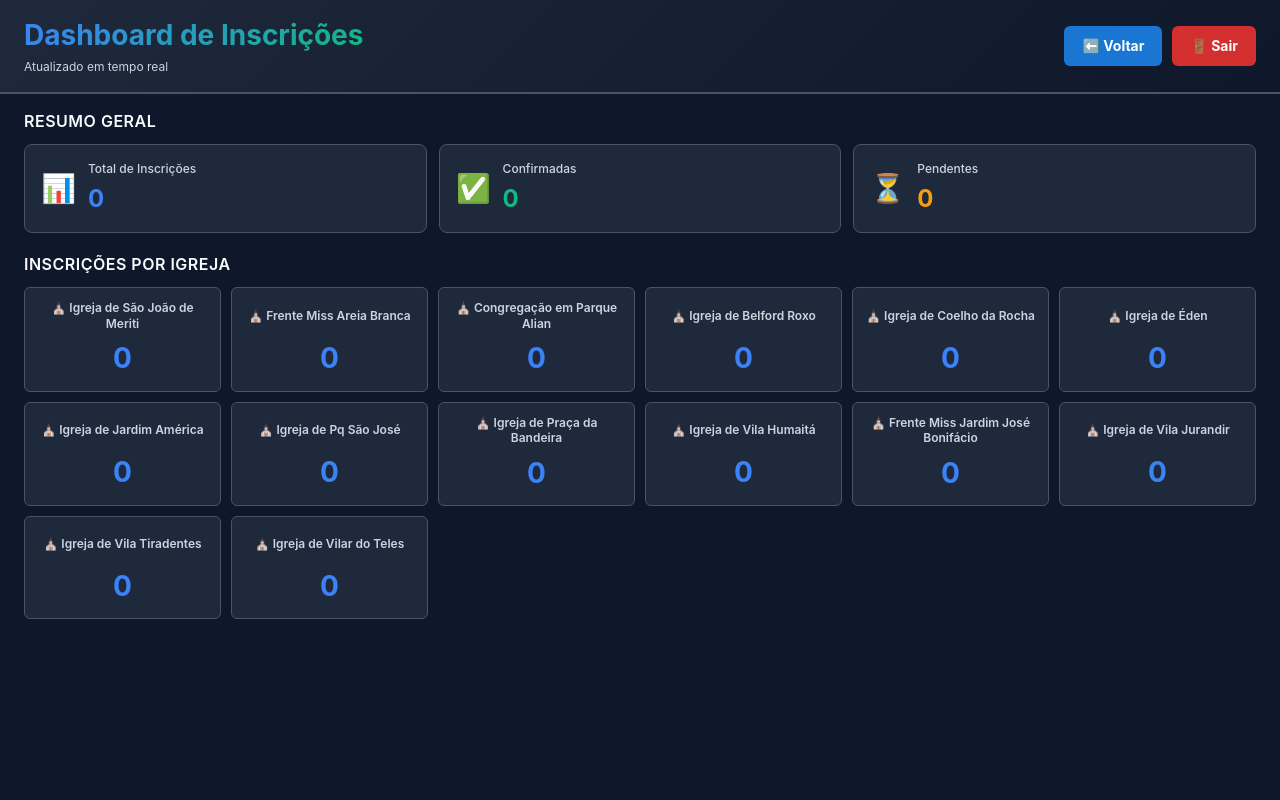
After one commit to FilipeCabralCoutinho/heart_in_fire_event, a Flask app: page /dashboard in a window 1280 px wide. The commit adds this page. Run offline with Flask 3, Linux system fonts and the light colour scheme; the visitor is signed in with stand-in values (Sample User, id 1).

Commit message:
feat: implement dashboard with enrollment statistics and styling

```diff
--- a/routes.py
+++ b/routes.py
@@ -13,6 +13,7 @@ from flask import (
 )
 
 from auth import login_required
+from dashboard import count_numbers
 from db import db
 from logger import logger
 from models import Enrollment
@@ -217,6 +218,13 @@ def login():
     return render_template("login.html")
 
 
+@routes.route("/dashboard")
+@login_required
+def dashboard():
+    data = count_numbers()
+    return render_template("dashboard.html", data=data)
+
+
 @routes.route("/logout")
 def logout():
     session.clear()
--- /dev/null
+++ b/static/css/dashboard.css
@@ -0,0 +1,353 @@
+/* Dashboard Dark Theme */
+:root {
+    --bg-primary: #0f172a;
+    --bg-secondary: #1e293b;
+    --bg-tertiary: #334155;
+    --text-primary: #f8fafc;
+    --text-secondary: #cbd5e1;
+    --accent-total: #3b82f6;
+    --accent-confirmed: #10b981;
+    --accent-pending: #f59e0b;
+    --border-color: #475569;
+}
+
+* {
+    margin: 0;
+    padding: 0;
+    box-sizing: border-box;
+}
+
+html, body {
+    height: 100%;
+    width: 100%;
+    overflow: hidden;
+}
+
+body {
+    background-color: var(--bg-primary);
+    color: var(--text-primary);
+    font-family: -apple-system, BlinkMacSystemFont, 'Segoe UI', 'Roboto', 'Oxygen', 'Ubuntu', 'Cantarell', sans-serif;
+    font-size: 14px;
+    line-height: 1.4;
+}
+
+.dashboard-container {
+    display: flex;
+    flex-direction: column;
+    height: 100vh;
+    overflow: hidden;
+}
+
+/* Header */
+.dashboard-header {
+    background: linear-gradient(135deg, #1e293b 0%, #0f172a 100%);
+    padding: 16px 24px;
+    border-bottom: 2px solid var(--border-color);
+    flex-shrink: 0;
+}
+
+.header-content {
+    display: flex;
+    justify-content: space-between;
+    align-items: center;
+}
+
+.header-buttons {
+    display: flex;
+    gap: 10px;
+}
+
+.back-btn {
+    background: #1976d2;
+    color: white;
+    padding: 10px 18px;
+    border-radius: 6px;
+    text-decoration: none;
+    font-weight: bold;
+    font-size: 14px;
+    transition: 0.2s;
+}
+
+.back-btn:hover {
+    background: #1565c0;
+}
+
+.logout-btn {
+    background: #d32f2f;
+    color: white;
+    padding: 10px 18px;
+    border-radius: 6px;
+    text-decoration: none;
+    font-weight: bold;
+    font-size: 14px;
+    transition: 0.2s;
+}
+
+.logout-btn:hover {
+    background: #b71c1c;
+}
+
+.dashboard-header h1 {
+    font-size: 28px;
+    font-weight: 700;
+    margin-bottom: 4px;
+    background: linear-gradient(135deg, var(--accent-total), var(--accent-confirmed));
+    -webkit-background-clip: text;
+    -webkit-text-fill-color: transparent;
+    background-clip: text;
+}
+
+.dashboard-header .last-updated {
+    font-size: 12px;
+    color: var(--text-secondary);
+}
+
+/* Main Content */
+.dashboard-main {
+    flex: 1;
+    overflow-y: auto;
+    overflow-x: hidden;
+    padding: 16px 24px;
+}
+
+.dashboard-main::-webkit-scrollbar {
+    width: 8px;
+}
+
+.dashboard-main::-webkit-scrollbar-track {
+    background: var(--bg-secondary);
+}
+
+.dashboard-main::-webkit-scrollbar-thumb {
+    background: var(--bg-tertiary);
+    border-radius: 4px;
+}
+
+.dashboard-main::-webkit-scrollbar-thumb:hover {
+    background: var(--border-color);
+}
+
+/* Sections */
+.section-summary,
+.section-churches {
+    margin-bottom: 20px;
+    flex-shrink: 0;
+}
+
+.section-summary h2,
+.section-churches h2 {
+    font-size: 16px;
+    font-weight: 600;
+    margin-bottom: 12px;
+    color: var(--text-primary);
+    text-transform: uppercase;
+    letter-spacing: 0.5px;
+}
+
+/* Summary Cards Grid */
+.cards-grid {
+    display: grid;
+    grid-template-columns: repeat(auto-fit, minmax(200px, 1fr));
+    gap: 12px;
+    margin-bottom: 16px;
+}
+
+.card {
+    background: var(--bg-secondary);
+    border: 1px solid var(--border-color);
+    border-radius: 8px;
+    padding: 16px;
+    display: flex;
+    align-items: center;
+    gap: 12px;
+    transition: all 0.3s ease;
+}
+
+.card:hover {
+    transform: translateY(-2px);
+    border-color: var(--text-secondary);
+    background: var(--bg-tertiary);
+}
+
+.card-icon {
+    font-size: 28px;
+    flex-shrink: 0;
+}
+
+.card-content {
+    flex: 1;
+}
+
+.card-label {
+    font-size: 12px;
+    color: var(--text-secondary);
+    margin-bottom: 4px;
+    font-weight: 500;
+}
+
+.card-value {
+    font-size: 24px;
+    font-weight: 700;
+}
+
+.card-total .card-value {
+    color: var(--accent-total);
+}
+
+.card-confirmed .card-value {
+    color: var(--accent-confirmed);
+}
+
+.card-pending .card-value {
+    color: var(--accent-pending);
+}
+
+/* Churches Grid */
+.churches-grid {
+    display: grid;
+    grid-template-columns: repeat(auto-fit, minmax(180px, 1fr));
+    gap: 10px;
+}
+
+.church-card {
+    background: var(--bg-secondary);
+    border: 1px solid var(--border-color);
+    border-radius: 6px;
+    padding: 12px;
+    text-align: center;
+    transition: all 0.3s ease;
+    display: flex;
+    flex-direction: column;
+    justify-content: center;
+}
+
+.church-card:hover {
+    background: var(--bg-tertiary);
+    border-color: var(--accent-total);
+    transform: translateY(-2px);
+}
+
+.church-card h3 {
+    font-size: 12px;
+    font-weight: 600;
+    margin-bottom: 8px;
+    color: var(--text-secondary);
+    line-height: 1.3;
+    min-height: 30px;
+    display: flex;
+    align-items: center;
+    justify-content: center;
+}
+
+.church-count {
+    font-size: 28px;
+    font-weight: 700;
+    color: var(--accent-total);
+}
+
+/* Responsivo para telas pequenas */
+@media (max-width: 1024px) {
+    .dashboard-header h1 {
+        font-size: 24px;
+    }
+
+    .cards-grid {
+        grid-template-columns: repeat(3, 1fr);
+    }
+
+    .churches-grid {
+        grid-template-columns: repeat(auto-fit, minmax(150px, 1fr));
+    }
+
+    .church-card h3 {
+        font-size: 11px;
+    }
+
+    .church-count {
+        font-size: 24px;
+    }
+}
+
+@media (max-width: 768px) {
+    .dashboard-header {
+        padding: 12px 16px;
+    }
+
+    .dashboard-main {
+        padding: 12px 16px;
+    }
+
+    .dashboard-header h1 {
+        font-size: 20px;
+    }
+
+    .header-content {
+        flex-direction: column;
+        gap: 12px;
+        align-items: flex-start;
+    }
+
+    .header-buttons {
+        align-self: flex-end;
+    }
+
+    .cards-grid {
+        grid-template-columns: repeat(2, 1fr);
+    }
+
+    .churches-grid {
+        grid-template-columns: repeat(auto-fit, minmax(140px, 1fr));
+        gap: 8px;
+    }
+
+    .church-card {
+        padding: 10px;
+    }
+
+    .church-card h3 {
+        font-size: 10px;
+        min-height: 26px;
+    }
+
+    .church-count {
+        font-size: 20px;
+    }
+}
+
+@media (max-width: 480px) {
+    .cards-grid {
+        grid-template-columns: 1fr;
+    }
+
+    .churches-grid {
+        grid-template-columns: repeat(3, 1fr);
+    }
+
+    .card {
+        padding: 12px;
+    }
+
+    .card-value {
+        font-size: 20px;
+    }
+
+    .header-content {
+        flex-direction: row;
+        gap: 0;
+        align-items: center;
+    }
+
+    .header-buttons {
+        gap: 6px;
+    }
+
+    .back-btn {
+        font-size: 12px;
+        padding: 8px 12px;
+    }
+
+    .logout-btn {
+        font-size: 12px;
+        padding: 8px 12px;
+    }
+}
--- /dev/null
+++ b/templates/dashboard.html
@@ -0,0 +1,118 @@
+<!DOCTYPE html>
+<html lang="pt-BR">
+<head>
+    <meta charset="UTF-8">
+    <meta name="viewport" content="width=device-width, initial-scale=1.0">
+    <title>Dashboard - Heart in Fire Event</title>
+    <link rel="stylesheet" href="{{ url_for('static', filename='css/dashboard.css') }}">
+</head>
+<body>
+    <div class="dashboard-container">
+        <header class="dashboard-header">
+            <div class="header-content">
+                <div>
+                    <h1>Dashboard de Inscrições</h1>
+                    <p class="last-updated">Atualizado em tempo real</p>
+                </div>
+                <div class="header-buttons">
+                    <a href="{{ url_for('routes.get_enrollments') }}" class="back-btn">⬅️ Voltar</a>
+                    <a href="{{ url_for('routes.logout') }}" class="logout-btn">🚪 Sair</a>
+                </div>
+            </div>
+        </header>
+
+        <main class="dashboard-main">
+            <!-- Resumo Geral -->
+            <section class="section-summary">
+                <h2>Resumo Geral</h2>
+                <div class="cards-grid">
+                    <div class="card card-total">
+                        <div class="card-icon">📊</div>
+                        <div class="card-content">
+                            <p class="card-label">Total de Inscrições</p>
+                            <p class="card-value">{{ data.total }}</p>
+                        </div>
+                    </div>
+                    <div class="card card-confirmed">
+                        <div class="card-icon">✅</div>
+                        <div class="card-content">
+                            <p class="card-label">Confirmadas</p>
+                            <p class="card-value">{{ data.total_confirmed }}</p>
+                        </div>
+                    </div>
+                    <div class="card card-pending">
+                        <div class="card-icon">⏳</div>
+                        <div class="card-content">
+                            <p class="card-label">Pendentes</p>
+                            <p class="card-value">{{ data.total_pending }}</p>
+                        </div>
+                    </div>
+                </div>
+            </section>
+
+            <!-- Igreja de São João -->
+            <section class="section-churches">
+                <h2>Inscrições por Igreja</h2>
+                <div class="churches-grid">
+                    <div class="church-card">
+                        <h3>⛪ Igreja de São João de Meriti</h3>
+                        <p class="church-count">{{ data.sao_joao }}</p>
+                    </div>
+                    <div class="church-card">
+                        <h3>⛪ Frente Miss Areia Branca</h3>
+                        <p class="church-count">{{ data.areia_branca }}</p>
+                    </div>
+                    <div class="church-card">
+                        <h3>⛪ Congregação em Parque Alian</h3>
+                        <p class="church-count">{{ data.parque_alian }}</p>
+                    </div>
+                    <div class="church-card">
+                        <h3>⛪ Igreja de Belford Roxo</h3>
+                        <p class="church-count">{{ data.belford_roxo }}</p>
+                    </div>
+                    <div class="church-card">
+                        <h3>⛪ Igreja de Coelho da Rocha</h3>
+                        <p class="church-count">{{ data.coelho_da_rocha }}</p>
+                    </div>
+                    <div class="church-card">
+                        <h3>⛪ Igreja de Éden</h3>
+                        <p class="church-count">{{ data.eden }}</p>
+                    </div>
+                    <div class="church-card">
+                        <h3>⛪ Igreja de Jardim América</h3>
+                        <p class="church-count">{{ data.jardim_america }}</p>
+                    </div>
+                    <div class="church-card">
+                        <h3>⛪ Igreja de Pq São José</h3>
+                        <p class="church-count">{{ data.pq_sao_jose }}</p>
+                    </div>
+                    <div class="church-card">
+                        <h3>⛪ Igreja de Praça da Bandeira</h3>
+                        <p class="church-count">{{ data.praca_da_bandeira }}</p>
+                    </div>
+                    <div class="church-card">
+                        <h3>⛪ Igreja de Vila Humaitá</h3>
+                        <p class="church-count">{{ data.vila_humaita }}</p>
+                    </div>
+                    <div class="church-card">
+                        <h3>⛪ Frente Miss Jardim José Bonifácio</h3>
+                        <p class="church-count">{{ data.jose_bonifacio }}</p>
+                    </div>
+                    <div class="church-card">
+                        <h3>⛪ Igreja de Vila Jurandir</h3>
+                        <p class="church-count">{{ data.vila_jurandir }}</p>
+                    </div>
+                    <div class="church-card">
+                        <h3>⛪ Igreja de Vila Tiradentes</h3>
+                        <p class="church-count">{{ data.vila_tiradentes }}</p>
+                    </div>
+                    <div class="church-card">
+                        <h3>⛪ Igreja de Vilar do Teles</h3>
+                        <p class="church-count">{{ data.vilar_do_teles }}</p>
+                    </div>
+                </div>
+            </section>
+        </main>
+    </div>
+</body>
+</html>
--- a/templates/enrollments.html
+++ b/templates/enrollments.html
@@ -10,7 +10,10 @@
     <link rel="icon" type="image/png" href="{{ url_for('static', filename='favicon.png') }}">
 </head>
 <body>
-    <a href="{{ url_for('routes.logout') }}" class="logout-btn">🚪 Sair</a>
+    <div class="header-buttons">
+        <a href="{{ url_for('routes.dashboard') }}" class="dashboard-btn">📊 Dashboard</a>
+        <a href="{{ url_for('routes.logout') }}" class="logout-btn">🚪 Sair</a>
+    </div>
     <h1>Lista de Inscrições</h1>
 
     <table border="1">
```
Also changed, not shown: dashboard.py (added, +46 -0 lines), static/css/enrollments.css (+33 -13 lines).
